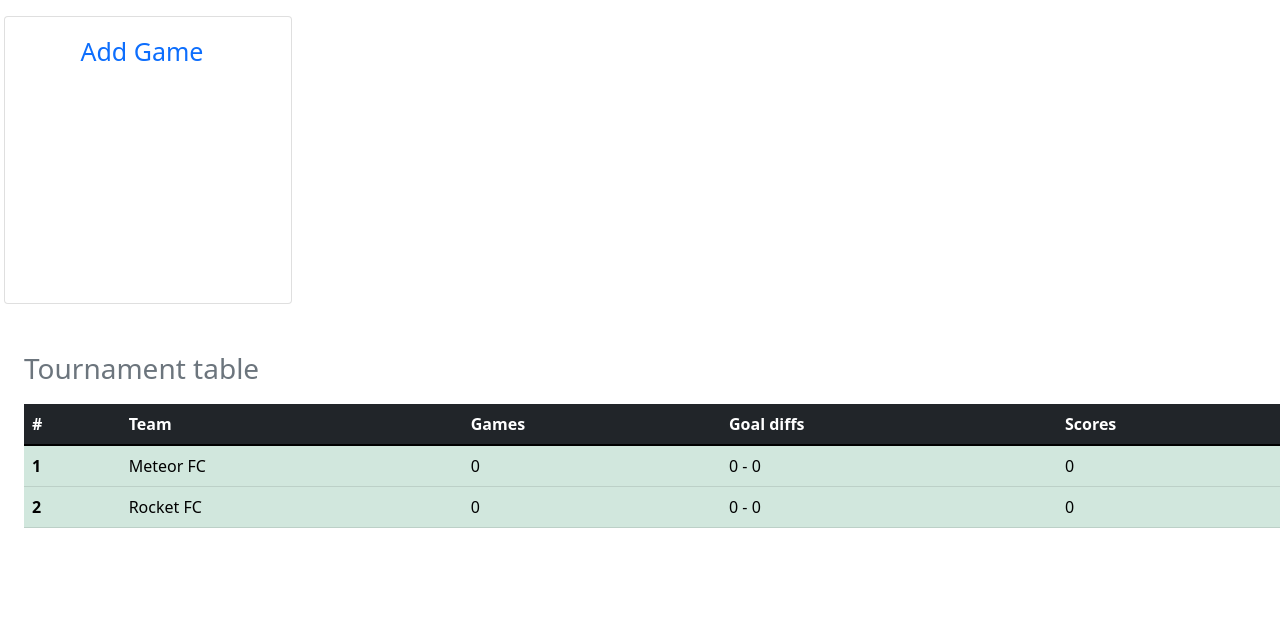
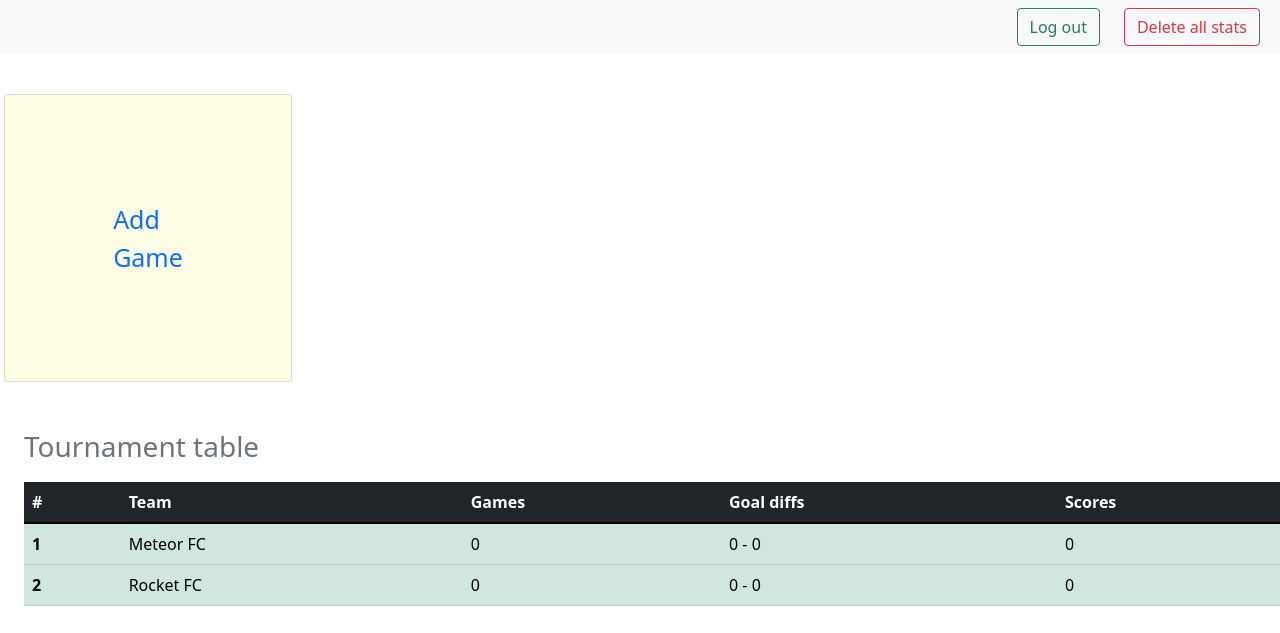
Before and after one commit to a6m2zerot/Football, a Flask app: page /index in a window 1280 px wide. Shown: the top 633 px of the page. Run offline with Flask 2, Linux system fonts and the light colour scheme; data that the repository does not hold is empty; some libraries are stand-ins or nearby versions.

Commit message:
Добавлены кнопки логаут и удаление всей статы по играм

```diff
--- a/app/routes.py
+++ b/app/routes.py
@@ -28,24 +28,25 @@ def index():
         meteor_goal = request.form["meteor_goal"]
         rocket_goal = request.form["rocket_goal"]
 
-        if meteor_goal > rocket_goal:
-            m = GameStats(meteor_goal=meteor_goal, rocket_goal=rocket_goal, meteor_score=3, rocket_score=0)
-            db.session.add(m)
-            db.session.commit()
-            request.close()
-            return redirect("/index", 302)
-        elif meteor_goal == rocket_goal:
-            w = GameStats(meteor_goal=meteor_goal, rocket_goal=rocket_goal, meteor_score=1, rocket_score=1)
-            db.session.add(w)
-            db.session.commit()
-            request.close()
-            return redirect("/index", 302)
-        else:
-            r = GameStats(meteor_goal=meteor_goal, rocket_goal=rocket_goal, meteor_score=0, rocket_score=3)
-            db.session.add(r)
-            db.session.commit()
-            request.close()
-            return redirect("/index", 302)
+        if meteor_goal != "" and rocket_goal != "":  # TODO  "Шеф, усё пропало!" - добавил строку, чтоб не не падало :)
+            if meteor_goal > rocket_goal:
+                m = GameStats(meteor_goal=meteor_goal, rocket_goal=rocket_goal, meteor_score=3, rocket_score=0)
+                db.session.add(m)
+                db.session.commit()
+                request.close()
+                return redirect("/index", 302)
+            elif meteor_goal == rocket_goal:
+                w = GameStats(meteor_goal=meteor_goal, rocket_goal=rocket_goal, meteor_score=1, rocket_score=1)
+                db.session.add(w)
+                db.session.commit()
+                request.close()
+                return redirect("/index", 302)
+            else:
+                r = GameStats(meteor_goal=meteor_goal, rocket_goal=rocket_goal, meteor_score=0, rocket_score=3)
+                db.session.add(r)
+                db.session.commit()
+                request.close()
+                return redirect("/index", 302)
 
     array_of_games = GameStats.query.all()
 
@@ -69,3 +70,10 @@ def index():
 def logout():
     logout_user()
     return redirect(url_for('login'))
+
+
+@app.route("/delete_all_stats")
+def delete_all_stats():
+    db.session.query(GameStats).delete()  # TODO спросить, какие еще есть команды (+ разница между session и query)
+    db.session.commit()
+    return redirect("/index", 302)
--- a/app/static/style_2.css
+++ b/app/static/style_2.css
@@ -10,11 +10,12 @@ box-shadow: 0 2px 4px rgba(0,0,0,.2);
 .card{
     width: 8em;
     height: 18em;
+    background-color: rgba(255, 255, 128, .2);
 }
 
 
 .knopka_class{
-    padding: 13em 1.9em;
+    padding: 4em 4em;
     font-size: 25px;
     text-decoration: none;
 }
--- a/app/templates/index.html
+++ b/app/templates/index.html
@@ -10,12 +10,22 @@
 </head>
 <body>
 
+<!-- Here comes the Navbar -->
+<nav class="navbar navbar-light bg-light">
+  <form class="container-fluid justify-content-end">
+    <a class="btn btn-outline-success me-4" href="{{ url_for('logout') }}" role="button">Log out</a>
+    <a class="btn btn-outline-danger me-2" href="{{ url_for('delete_all_stats') }}" role="button">Delete all stats</a> <!-- TODO Запилить удаление отдельной игры -->
+  </form>
+</nav>
+<br>
+
 
 <div class="row">
 {% for elem in array_of_games %}
 <div class="card m-3" style="width: 18rem;">
   <div class="card-body">
           <div class="mb-3">
+              <!-- <button type="button" class="btn-close" disabled aria-label="Close"></button> TODO Запилить удаление отдельной игры -->
               <p class="form-label text-center"><b>Game # {{ elem.id }}</b></p>
             <label for="exampleInputEmail" class="form-label">Meteor FC</label>
               <div class="form-control" id="exampleInputEmail" aria-describedby="emailHelp">{{ elem.meteor_goal }}</div>
@@ -32,7 +42,7 @@
 
 <div class="card m-3" style="width: 18rem;">
   <div class="card-body">
-      <a class="knopka_class" data-bs-toggle="modal" data-bs-target="#newgame">Add Game</a>
+    <a class="knopka_class position-absolute top-50 start-50 translate-middle" data-bs-toggle="modal" data-bs-target="#newgame">Add Game</a>
   </div>
 </div>
 </div>
@@ -45,7 +55,7 @@
                       <div class="card-body">
                             <form method="post" action="">     <!-- НЕ ЗАБЫВАЕМ ПРОПИСЫВАТЬ МЕТОД(method)! -->
                               <div class="mb-3">
-                                  <p class="form-label text-center">Game</p>
+                                  <p class="form-label text-center"><b>Game</b></p>
                                 <label for="meteor_goal" class="form-label">Meteor FC</label>
                                 <input type="number" class="form-control" id="meteor_goal" aria-describedby="emailHelp" name="meteor_goal">
                               </div>
@@ -53,8 +63,8 @@
                                 <label for="rocket_goal" class="form-label">Rocket FC</label>
                                 <input type="number" class="form-control" id="rocket_goal" name="rocket_goal">  <!-- МОЖНО ЗАДАВАТЬ РАЗНЫЕ ТИПЫ(type)!-->
                               </div>
-                              <input type="submit" class="btn btn-primary" value="Save">
-                              <button type="button" class="btn btn-secondary" data-bs-dismiss="modal">Close</button>
+                              <input type="submit" class="btn btn-outline-success me-2" value="Save">
+                              <button type="button" class="btn btn-outline-danger me-2" data-bs-dismiss="modal">Close</button>
                             </form>
                       </div>
                     </div>
```
Also changed, not shown: app/app.db (deleted).
